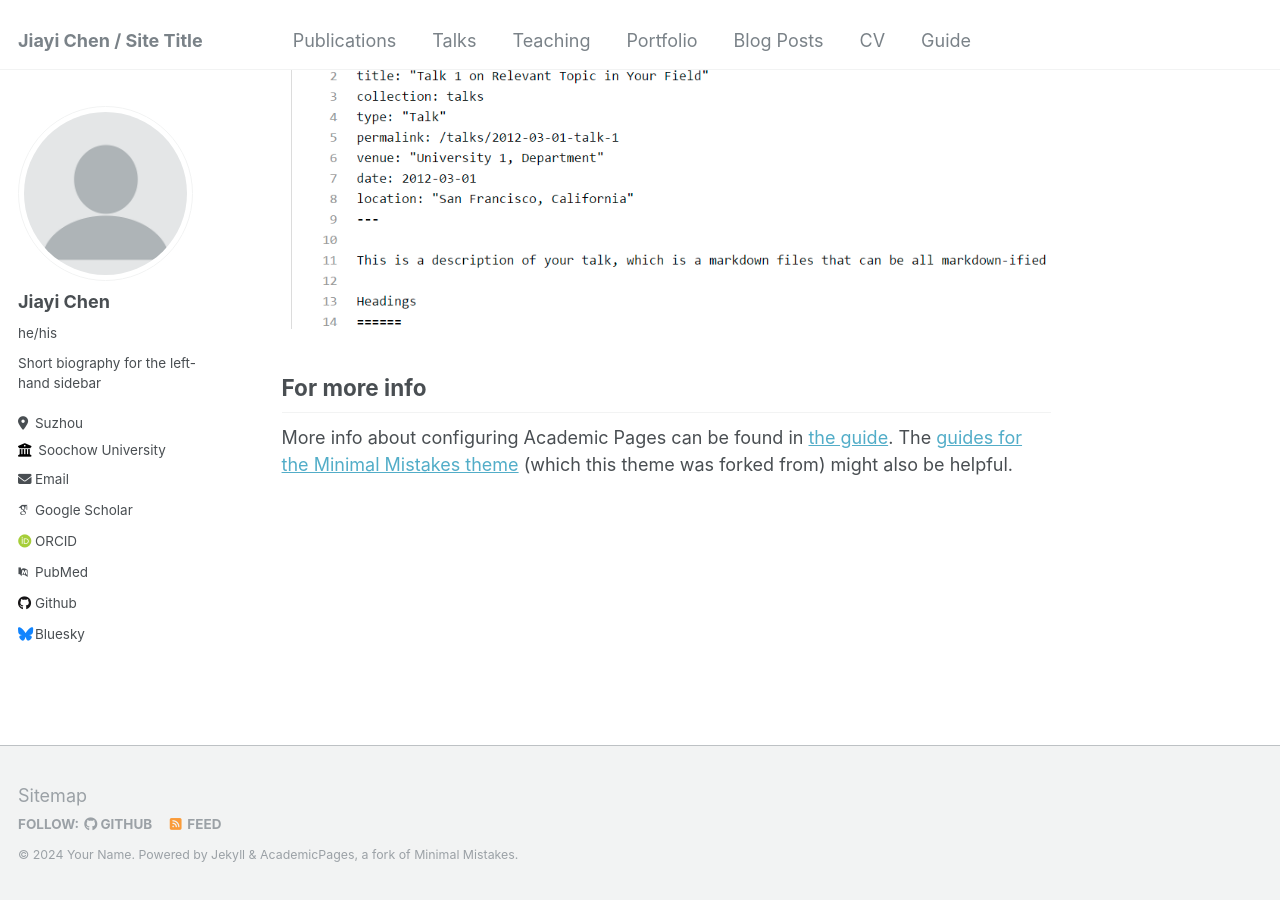
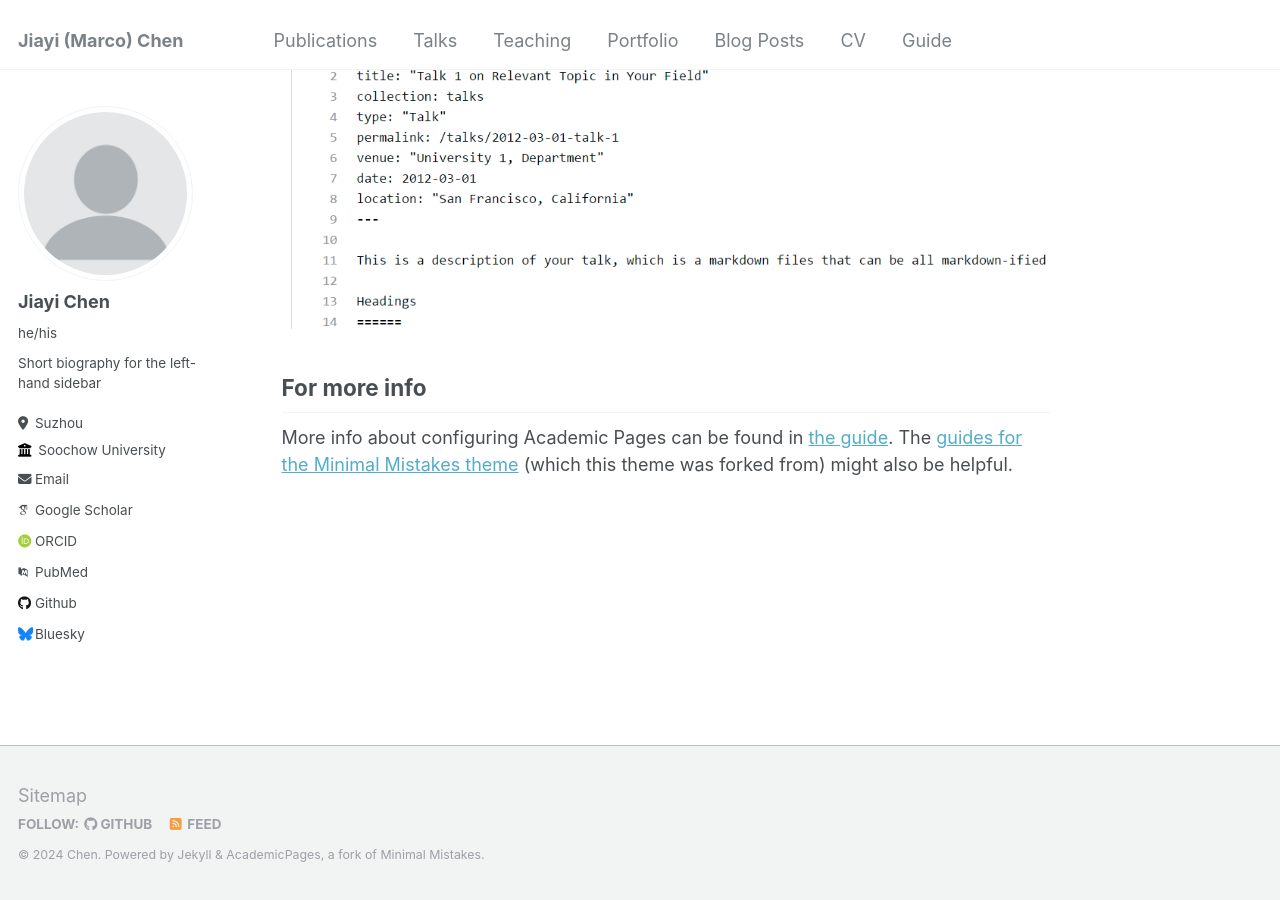
Before and after one commit to marcochen0720/marcochen0720.github.io, a Jekyll site: the page built from _pages/about.md, in a window 1280 px wide and 900 px high, scrolled down 2660 px. Built offline with Jekyll 4.4.1, drawn with Linux system fonts in a browser that asks for light colours; some web fonts are replaced.

Commit message:
Update _config.yml

```diff
--- a/_config.yml
+++ b/_config.yml
@@ -8,9 +8,9 @@
 
 # Basic Site Settings
 locale                   : "en-US"
-title                    : "Jiayi Chen / Site Title"
+title                    : "Jiayi (Marco) Chen "
 title_separator          : "-"
-name                     : &name "Your Name"
+name                     : &Jiayi Chen
 description              : &description "personal description"
 url                      : https://marcochen0720.github.io # the base hostname & protocol for your site e.g. "https://mmistakes.github.io"
 baseurl                  : "" # the subpath of your site, e.g. "/blog"
```
